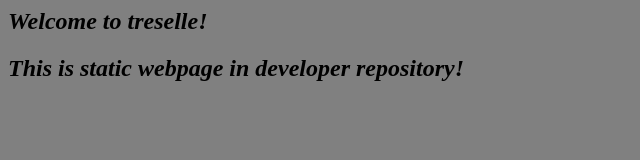
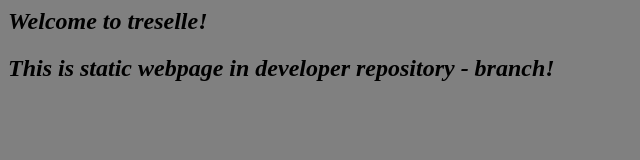
Before and after one commit to rajasekaran07/build_ant_war_jenkinspipe, a plain HTML site: page web/index.html in a window 1280 px wide. Shown: the full height of the page, 0-640 px from the left. Drawn offline with Linux system fonts and the light colour scheme.

Commit message:
Update index.html

```diff
--- a/web/index.html
+++ b/web/index.html
@@ -1,6 +1,6 @@
 <html>
   <body bgcolor="gray">
     <h2><b><i>Welcome to treselle!</i></b></h2>
-    <h2><b><i>This is static webpage in developer repository!</i></b></h2>
+    <h2><b><i>This is static webpage in developer repository - branch!</i></b></h2>
   </body>
 </html>
```
